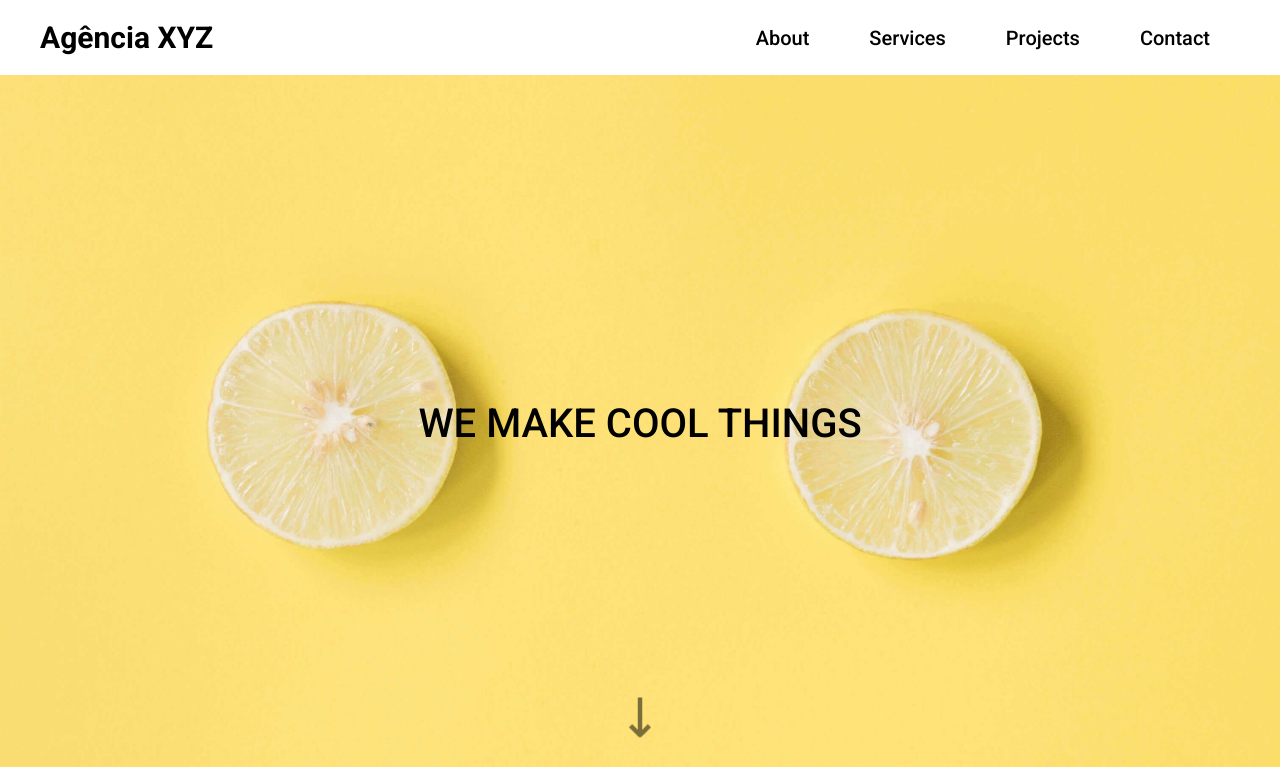
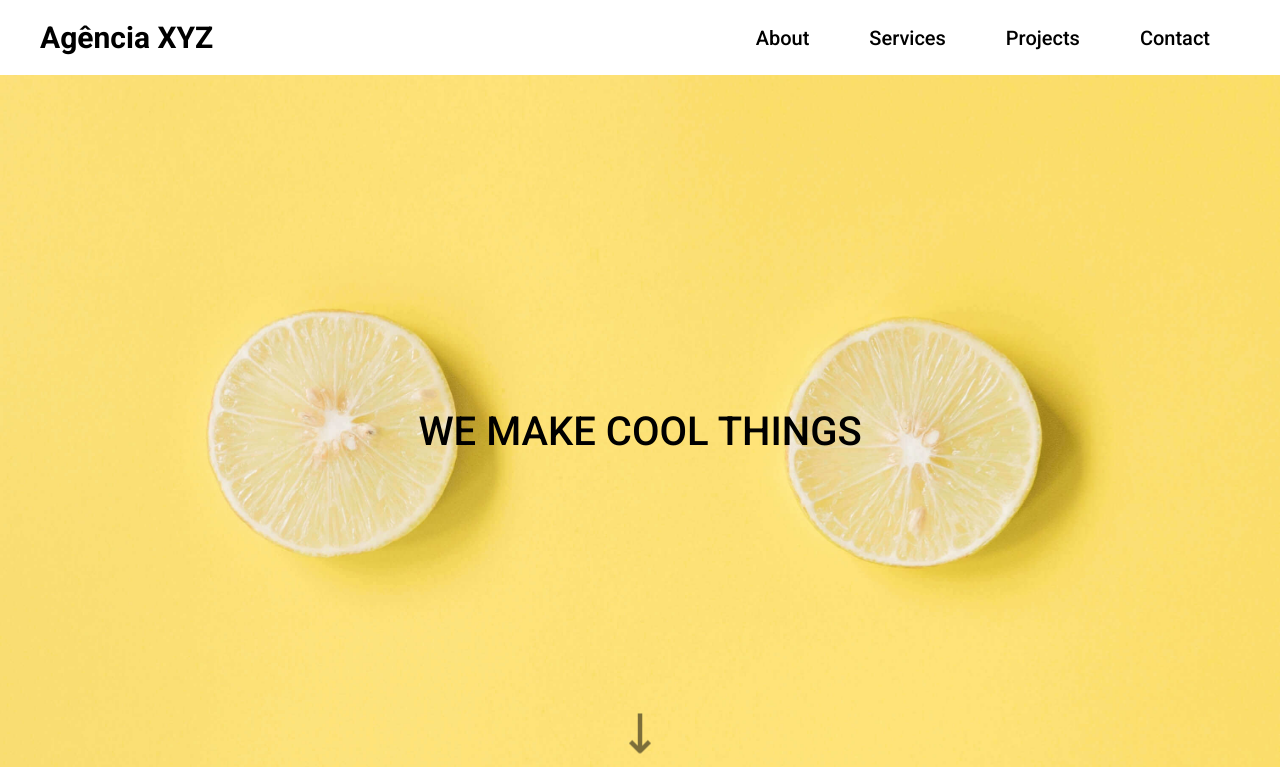
Before and after one commit to raphaeldgmb/projeto-landing-page-com-grid-e-flex, a plain HTML site: page index.html in a window 1280 px wide. Shown: the top 767 px of the page. Drawn offline with Linux system fonts and the light colour scheme.

Commit message:
alterando height: 87vh por height: 89vh

```diff
--- a/src/css/style.css
+++ b/src/css/style.css
@@ -41,7 +41,7 @@ body {
 
 .hero {
     grid-area: hero;
-    height: 87vh;
+    height: 89vh;
     background: url(../images/lemons.jpg) center center no-repeat;
     background-size: cover;
     display: flex;
```
